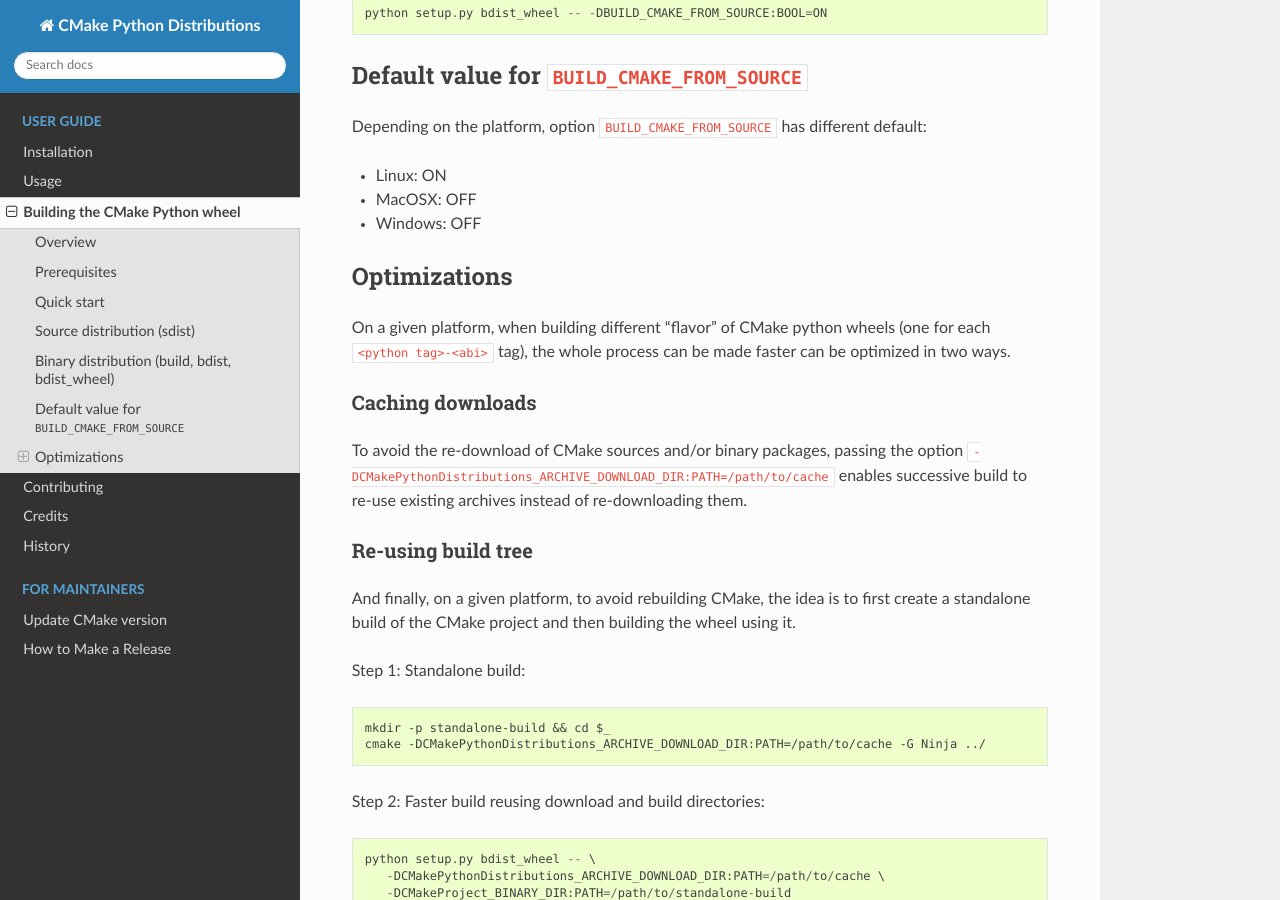
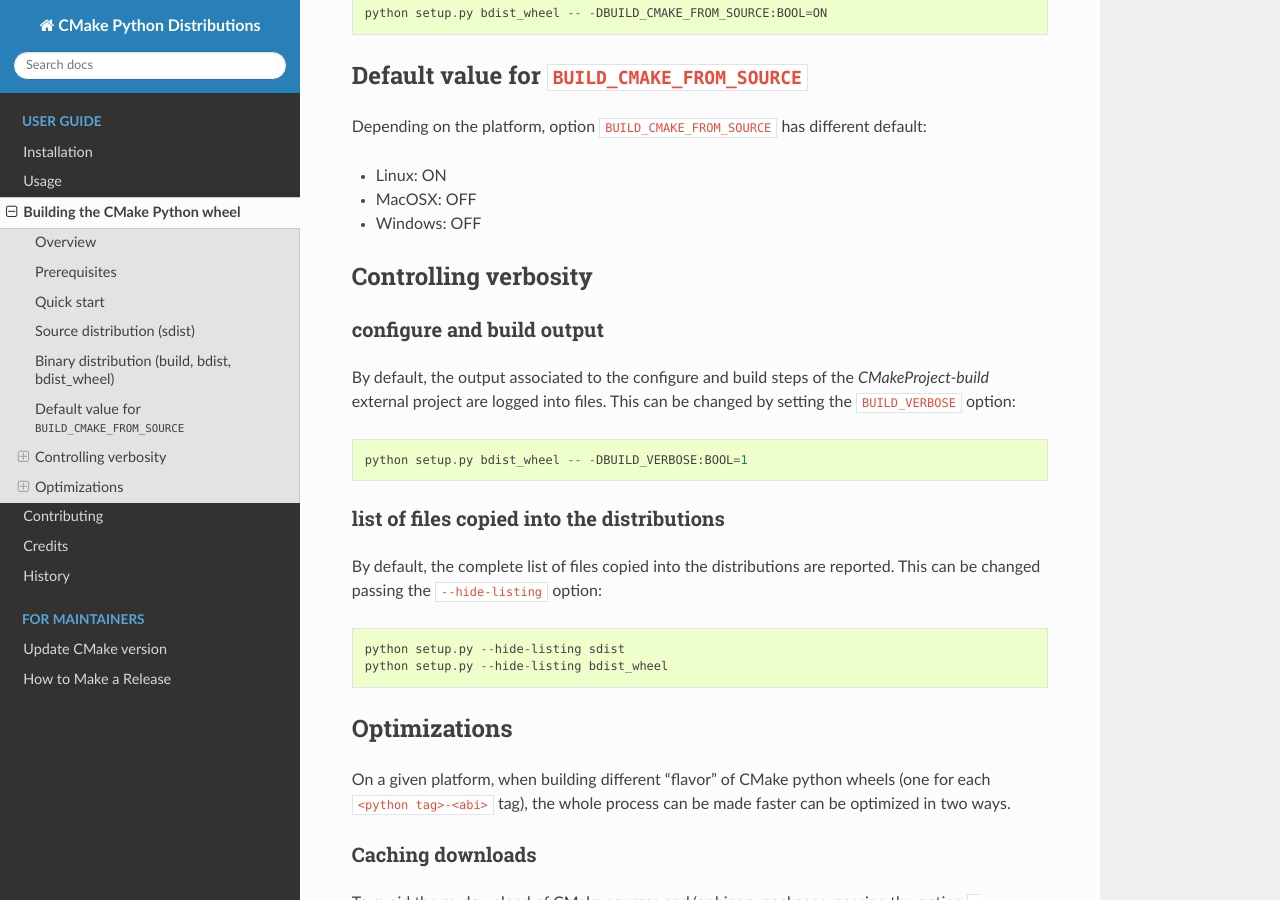
Before and after one commit to scikit-build/cmake-python-distributions, a Sphinx documentation site: the page built from docs/building.rst, in a window 1280 px wide and 900 px high, scrolled down 1360 px. Built offline with Sphinx 7.4.7 and the Read the Docs theme 2.0.0, drawn with Linux system fonts in a browser that asks for light colours; the version number could not be read and is left out.

Commit message:
docs/building: Add "Controlling verbosity"

```diff
--- a/docs/building.rst
+++ b/docs/building.rst
@@ -77,6 +77,27 @@
 - MacOSX: OFF
 - Windows: OFF
 
+Controlling verbosity
+---------------------
+
+configure and build output
+^^^^^^^^^^^^^^^^^^^^^^^^^^
+
+By default, the output associated to the configure and build steps of the
+`CMakeProject-build` external project are logged into files. This can be
+changed by setting the ``BUILD_VERBOSE`` option::
+
+    python setup.py bdist_wheel -- -DBUILD_VERBOSE:BOOL=1
+
+list of files copied into the distributions
+^^^^^^^^^^^^^^^^^^^^^^^^^^^^^^^^^^^^^^^^^^^
+
+By default, the complete list of files copied into the distributions are
+reported. This can be changed passing the ``--hide-listing`` option::
+
+    python setup.py --hide-listing sdist
+    python setup.py --hide-listing bdist_wheel
+
 Optimizations
 -------------
 
```
